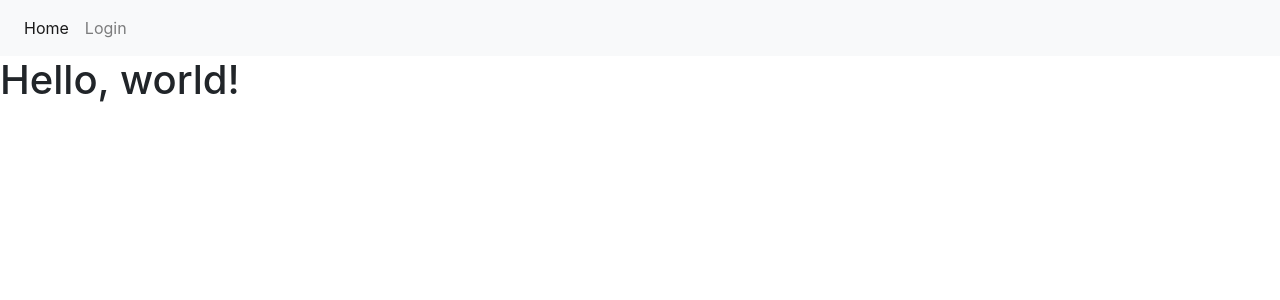
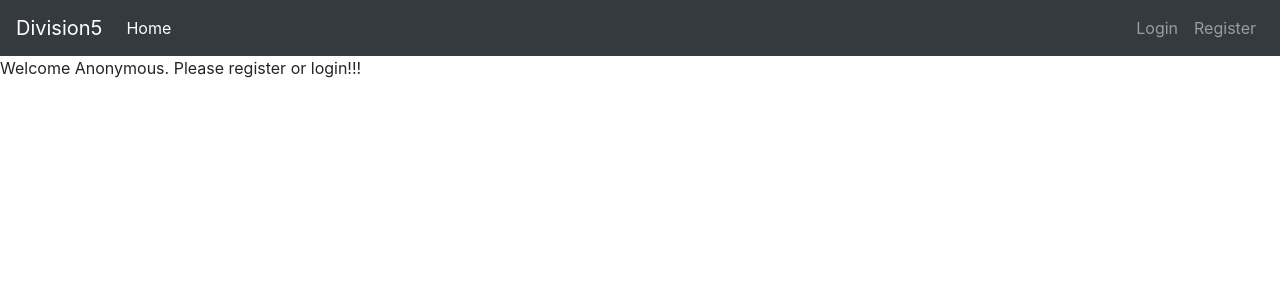
Before and after one commit to ArensDemaliaj/division5, a PHP site: page /index.php in a window 1280 px wide. Shown: the top 300 px of the page. Run offline with PHP 8.4, Linux system fonts and the light colour scheme.

Commit message:
Logout working too.
TODO: If admin show other users

```diff
--- a/index.php
+++ b/index.php
@@ -4,6 +4,8 @@
     <!-- Required meta tags -->
     <meta charset="utf-8">
     <meta name="viewport" content="width=device-width, initial-scale=1, shrink-to-fit=no">
+    <!-- own css -->
+    <link rel="stylesheet" href="css/main.css">
     <!-- Bootstrap CSS -->
     <link rel="stylesheet" href="https://cdn.jsdelivr.net/npm/bootstrap@4.5.3/dist/css/bootstrap.min.css" integrity="sha384-TX8t27EcRE3e/ihU7zmQxVncDAy5uIKz4rEkgIXeMed4M0jlfIDPvg6uqKI2xXr2" crossorigin="anonymous">
     <!-- Option 1: jQuery and Bootstrap Bundle (includes Popper) -->
@@ -15,9 +17,12 @@
   <body>
     <?php
         include_once 'menu.php';
+        if(isset($_COOKIE["fullname"])){
+          echo "Welcome " . $_COOKIE["fullname"];
+        }else{
+          echo "Welcome Anonymous. Please register or login!!!";
+        }
     ?>
-    <h1>Hello, world!</h1>
-
 
   </body>
 </html>
--- /dev/null
+++ b/logout.php
@@ -0,0 +1,4 @@
+<?php
+setcookie("fullname", "", time()-3600*24*7, $path = "/");
+header("Location: index.php");
+?>
--- a/menu.php
+++ b/menu.php
@@ -1,12 +1,45 @@
-<nav class="navbar navbar-expand-lg navbar-light bg-light">
-    <div class="collapse navbar-collapse" id="navbarNav">
-        <ul class="navbar-nav">
-            <li class="nav-item active">
-                <a class="nav-link" href="index.php">Home</a>
-            </li>
-            <li class="nav-item">
-                <a class="nav-link" href="login.php">Login</a>
-            </li>
+<nav class="navbar navbar-expand-lg navbar-dark bg-dark">
+  <a class="navbar-brand" href="#">Division5</a>
+  <button class="navbar-toggler" type="button" data-toggle="collapse" data-target="#navbarSupportedContent" aria-controls="navbarSupportedContent" aria-expanded="false" aria-label="Toggle navigation">
+    <span class="navbar-toggler-icon"></span>
+  </button>
+
+  <div class="collapse navbar-collapse" id="navbarSupportedContent">
+    <ul class="navbar-nav mr-auto">
+      <li class="nav-item <?php if(basename($_SERVER['SCRIPT_NAME']) == 'index.php') { echo 'active'; } ?>">
+        <a class="nav-link" href="index.php">Home</a>
+      </li>
+    </ul>
+    <form class="form-inline my-2 my-lg-0">
+        <ul class="navbar-nav mr-auto">
+        <li class="nav-item <?php if(basename($_SERVER['SCRIPT_NAME']) == 'login.php') { echo 'active'; } ?>">
+            <?php
+               if(!isset($_COOKIE["fullname"])){
+                 echo "<a class='nav-link' href='login.php'>";
+                 echo "Login";
+                 echo "</a>";
+               }
+             ?>
+        </li>
+        <li class="nav-item <?php if(basename($_SERVER['SCRIPT_NAME']) == 'register.php') { echo 'active'; } ?>">
+            <?php
+               if(!isset($_COOKIE["fullname"])){
+                 echo "<a class='nav-link' href='register.php'>";
+                 echo "Register";
+                 echo "</a>";
+               }
+             ?>
+        </li>
+        <li class="nav-item <?php if(basename($_SERVER['SCRIPT_NAME']) == 'logout.php') { echo 'active'; } ?>">
+            <?php
+               if(isset($_COOKIE["fullname"])){
+                 echo "<a class='nav-link' href='logout.php'>";
+                 echo "Logout";
+                 echo "</a>";
+               }
+             ?>
+        </li>
         </ul>
-    </div>
+    </form>
+  </div>
 </nav>
--- a/register.php
+++ b/register.php
@@ -15,6 +15,9 @@
 </head>
 
 <body>
+    <?php
+        include_once 'menu.php';
+    ?>
     <h1>Let's register</h1>
 
     <form method="post" action="user_register.php">
```
Also changed, not shown: user_login.php (+8 -10 lines), css/main.css (added).
